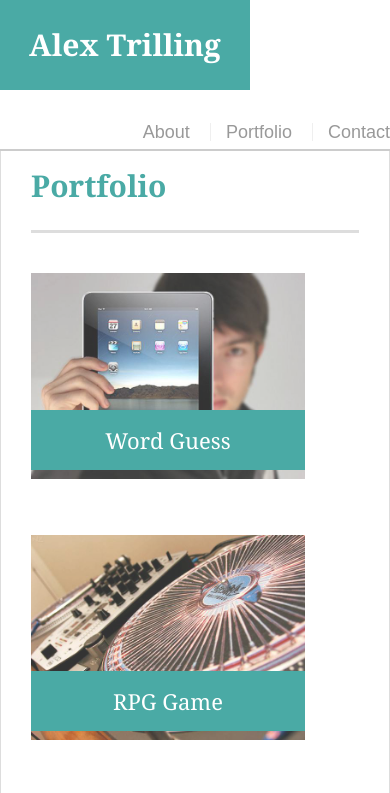
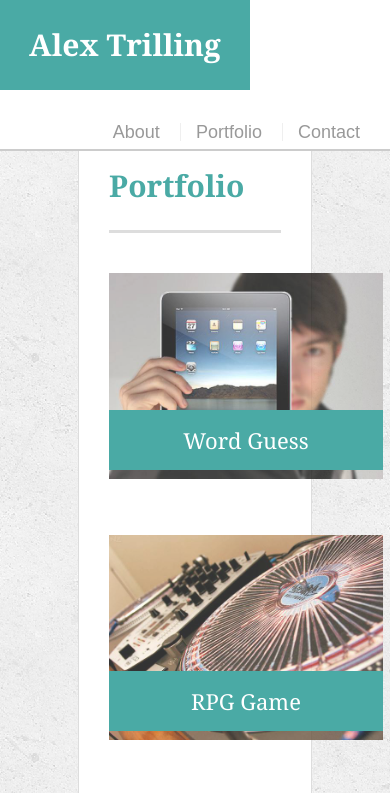
Before and after one commit to Atrill90/Responsive-Portfolio, a plain HTML site: page portfolio.html in a window 390 px wide. Shown: the top 793 px of the page. Drawn offline with Linux system fonts and the light colour scheme.

Commit message:
980 media completed

```diff
--- a/assets/css/style.css
+++ b/assets/css/style.css
@@ -80,6 +80,7 @@ h3 {
 nav {
   float: right;
   margin-top: 25px;
+
 }
 
 nav a {
@@ -215,3 +216,33 @@ input[type=submit] {
   background: #4aaaa5;
   border: 0 none;
 }
+.group:after {
+  content: "";
+  display: table;
+  clear: both;
+}
+
+@media screen and (max-width: 980px){
+  .main-section{
+    width: 60%;
+    margin: 0 auto;
+    float: none;
+
+  }
+
+#masthead{
+  width: 100%;
+  margin: 0px auto;
+}
+.main-section img{
+  float: none;
+  width: 100%;
+
+
+
+}
+nav{
+  margin-right: 30px;
+}
+
+}
--- a/portfolio.html
+++ b/portfolio.html
@@ -4,6 +4,7 @@
 <head>
   <meta charset="UTF-8">
   <title>Portfolio | Your Name</title>
+  <meta name="viewport" content="width=device-width, initial-scale=1">
   <link rel="stylesheet" type="text/css" href="assets/css/reset.css">
   <link rel="stylesheet" type="text/css" href="assets/css/style.css">
 </head>
@@ -22,7 +23,7 @@
   </header>
 
   <div id="main-container" class="container">
-    <section class="main-section">
+    <section class="main-section group">
       <h1>Portfolio</h1>
 
       <div class="work">
```
Also changed, not shown: index.html (+1 -0 lines).
